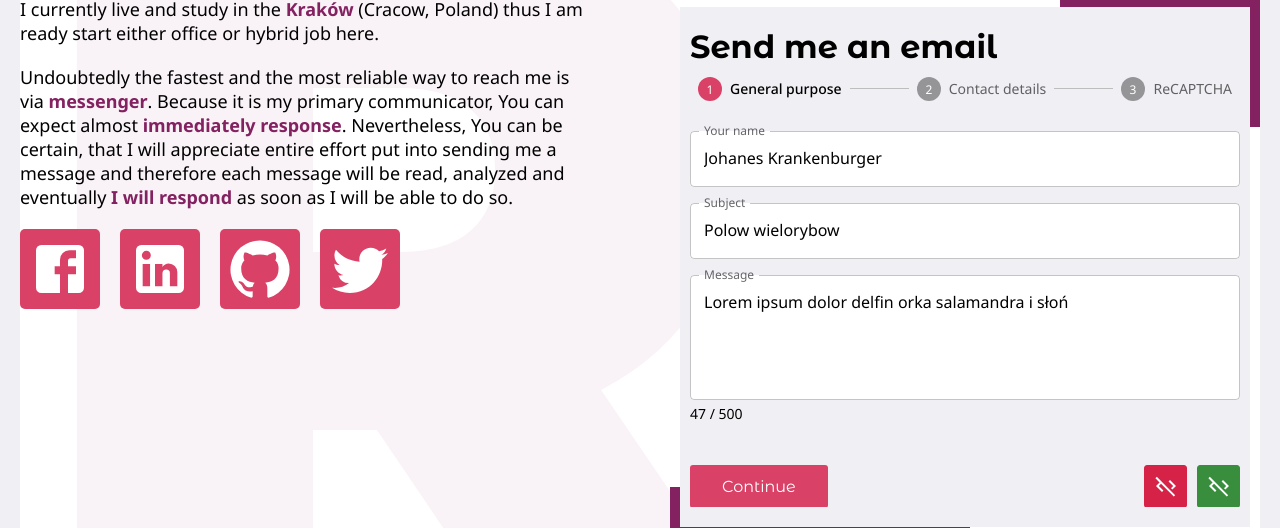
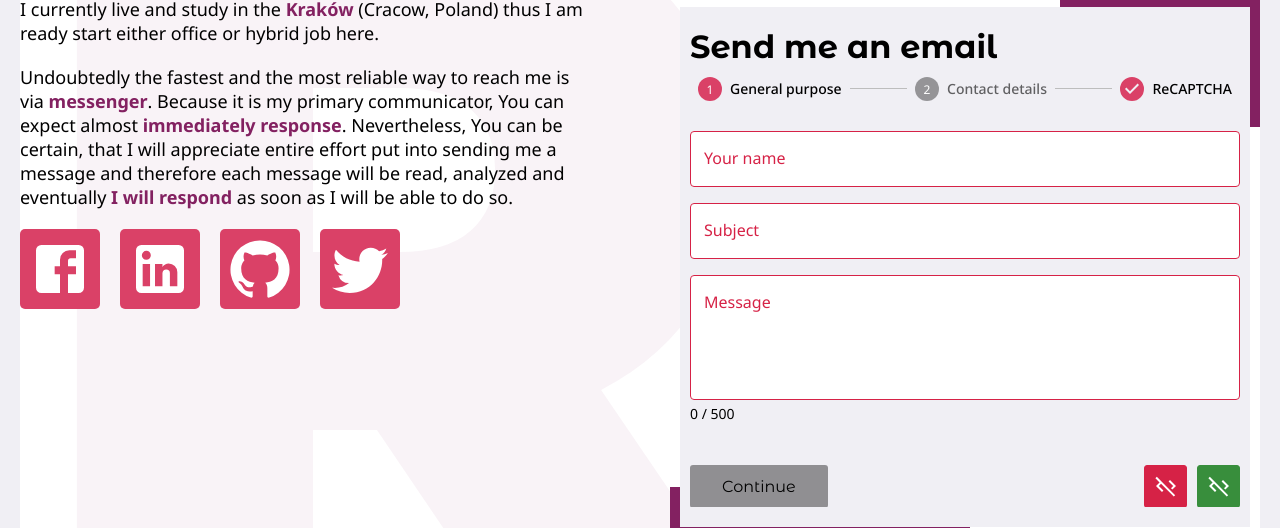
Before and after one commit to Kacper-Ksiazek/portfolio, a Next.js app: page / in a window 1280 px wide. Shown: the part 272-800 px from the top of the page. Built offline with nearby package versions, Linux system fonts and the light colour scheme.

Commit message:
👌 IMPROVE: NavigationBetweenStyles

```diff
--- a/components/landing_page/Contact/SendMeAnEmail/Form/NavigationBetweenStages.tsx
+++ b/components/landing_page/Contact/SendMeAnEmail/Form/NavigationBetweenStages.tsx
@@ -1,6 +1,8 @@
 // Tools
 import { styled } from "@mui/system";
 import fadeFromLeft from "@/components/_keyframes/fadeFromLeft";
+import useFormStageOne from "@/components/landing_page/Contact/SendMeAnEmail/hooks/useFormStageOne";
+import useFormStageTwo from "@/components/landing_page/Contact/SendMeAnEmail/hooks/useFormStageTwo";
 import useManagementContext from "@/components/landing_page/Contact/SendMeAnEmail/hooks/useManagementContext";
 // Types
 import type { FunctionComponent } from "react";
@@ -12,24 +14,29 @@ import StepButton from "@mui/material/StepButton";
 const StyledStepper = styled(Stepper)(({ theme }) => ({
     marginBottom: "30px", //
     animation: `${fadeFromLeft} .2s .2s linear both`,
+    ".MuiStepLabel-label": {
+        fontWeight: 500,
+    },
 }));
 
 const NavigationBetweenStages: FunctionComponent = (props) => {
+    const formStageOne = useFormStageOne();
+    const formStageTwo = useFormStageTwo();
     const { formFillingStage, setFormFillingStage } = useManagementContext();
 
     return (
         <StyledStepper nonLinear>
-            <Step active={formFillingStage === "purpose"}>
+            <Step active={formFillingStage === "purpose"} completed={formStageOne.everythingIsValid}>
                 <StepButton color="inherit" onClick={() => setFormFillingStage("purpose")}>
                     General purpose
                 </StepButton>
             </Step>
-            <Step active={formFillingStage === "contact_details"}>
+            <Step active={formFillingStage === "contact_details"} completed={formStageTwo.everythingIsValid}>
                 <StepButton color="inherit" onClick={() => setFormFillingStage("contact_details")}>
                     Contact details
                 </StepButton>
             </Step>
-            <Step active={formFillingStage === "recaptcha"}>
+            <Step active={formFillingStage === "recaptcha"} completed={true}>
                 <StepButton color="inherit" onClick={() => setFormFillingStage("recaptcha")}>
                     ReCAPTCHA
                 </StepButton>
--- a/components/landing_page/Contact/SendMeAnEmail/ProcessRequest/Success.tsx
+++ b/components/landing_page/Contact/SendMeAnEmail/ProcessRequest/Success.tsx
@@ -10,6 +10,7 @@ import { BottomInformation, ProcessRequestStageWrapper } from "./_styled_compone
 
 interface SuccessResultProps {
     isFeigned: boolean;
+    isAlreadySucceeded: boolean;
     outroAnimation: boolean;
     goBackToTheForm: () => void;
 }
@@ -38,7 +39,7 @@ const SuccessResult: FunctionComponent<SuccessResultProps> = (props) => {
 
             <Check className="main-icon" />
             <BottomInformation>
-                Your message has been send <strong>successfully</strong>.
+                Your message has been {props.isAlreadySucceeded ? <strong>ALREADY</strong> : <></>} sent <strong>successfully</strong>.
             </BottomInformation>
         </ProcessRequestStageWrapper>
     );
--- a/components/landing_page/Contact/SendMeAnEmail/ProcessRequest/index.tsx
+++ b/components/landing_page/Contact/SendMeAnEmail/ProcessRequest/index.tsx
@@ -31,10 +31,11 @@ const ProcessRequest: FunctionComponent<ProcessRequestParams> = (props) => {
             />
 
             {(() => {
-                if ((["success", "success_but_feigned", "fillingForm_after_success"] as Status[]).includes(requestStatus)) {
+                if ((["success", "success_but_feigned", "fillingForm_after_success", "already_succeeded"] as Status[]).includes(requestStatus)) {
                     return (
                         <Success
                             isFeigned={requestStatus === "success_but_feigned"} //
+                            isAlreadySucceeded={requestStatus === "already_succeeded"}
                             outroAnimation={requestStatus === "fillingForm_after_success"}
                             goBackToTheForm={() => setRequestStatus("fillingForm_after_success")}
                         />
--- a/components/landing_page/Contact/SendMeAnEmail/contexts/formStageOne.tsx
+++ b/components/landing_page/Contact/SendMeAnEmail/contexts/formStageOne.tsx
@@ -25,9 +25,9 @@ interface FormStageOneContextInterface {
 export const FormStageOneContext = createContext<FormStageOneContextInterface>({} as any);
 
 export const FormStageOneContextProvider: FunctionComponent<{ children: ReactNode }> = (props) => {
-    const [author, setAuthor] = useState<string>("Johanes Krankenburger");
-    const [subject, setSubject] = useState<string>("Polow wielorybow");
-    const [message, setMessage] = useState<string>("Lorem ipsum dolor delfin orka salamandra i słoń");
+    const [author, setAuthor] = useState<string>("");
+    const [subject, setSubject] = useState<string>("");
+    const [message, setMessage] = useState<string>("");
 
     const [invalidFields, setInvalidFields] = useState<string[]>([]);
 
--- a/components/landing_page/Contact/SendMeAnEmail/contexts/formStageTwo.tsx
+++ b/components/landing_page/Contact/SendMeAnEmail/contexts/formStageTwo.tsx
@@ -30,10 +30,10 @@ interface FormStageTwoContextInterface {
 export const FormStageTwoContext = createContext<FormStageTwoContextInterface>({} as any);
 
 export const FormStageTwoContextProvider: FunctionComponent<{ children: ReactNode }> = (props) => {
-    const [email, setEmail] = useState<string>("rozowa_kleopatra@gmail.com");
-    const [github, setGithub] = useState<string>("https://github.com/Kacper-Ksiazek");
+    const [email, setEmail] = useState<string>("");
+    const [github, setGithub] = useState<string>("");
     const [website, setWebsite] = useState<string>("");
-    const [country, setCountry] = useState<CountryType | null>({ label: "Poland", code: "pl" });
+    const [country, setCountry] = useState<CountryType | null>(null);
 
     const [invalidFields, setInvalidFields] = useState<string[]>([]);
 
--- a/components/landing_page/Contact/SendMeAnEmail/index.tsx
+++ b/components/landing_page/Contact/SendMeAnEmail/index.tsx
@@ -1,5 +1,6 @@
 // Tools
 import axios from "axios";
+import { useEffect } from "react";
 import { ManagementContextProvider } from "./contexts/management";
 import { FormStageOneContextProvider } from "./contexts/formStageOne";
 import { FormStageTwoContextProvider } from "./contexts/formStageTwo";
@@ -15,12 +16,12 @@ import ProcessRequest from "./ProcessRequest";
 import SendMeAnEmailWrapper from "./_styled_components/SendMeAnEmailWrapper";
 
 const SendMeAnEmail: FunctionComponent = (props) => {
-    const managementContext = useManagementContext();
+    const { setRequestStatus, ...managementContext } = useManagementContext();
     const { author, subject, message } = useFormStageOne();
     const { country, email, github, website } = useFormStageTwo();
 
     const sendRequest = async () => {
-        managementContext.setRequestStatus("pending");
+        setRequestStatus("pending");
         axios
             .post("./api/send_email", {
                 author,
@@ -34,13 +35,20 @@ const SendMeAnEmail: FunctionComponent = (props) => {
                 },
             })
             .then(() => {
-                managementContext.setRequestStatus("success");
+                setRequestStatus("success");
+                localStorage.setItem("email-has-been-already-send", new Date().toLocaleString());
             })
             .catch((res) => {
                 managementContext.setFailedRequestHTTPStatus(res.response.status);
-                managementContext.setRequestStatus("error");
+                setRequestStatus("error");
             });
     };
+
+    useEffect(() => {
+        if (localStorage && localStorage.getItem("email-has-been-already-send")) {
+            setRequestStatus("already_succeeded");
+        }
+    }, [setRequestStatus]);
 
     return (
         <SendMeAnEmailWrapper>
```
Also changed, not shown: components/landing_page/Contact/SendMeAnEmail/contexts/@types.ts (+11 -1 lines).
